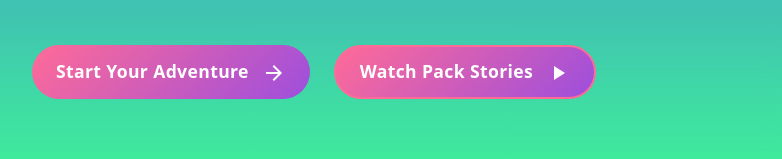
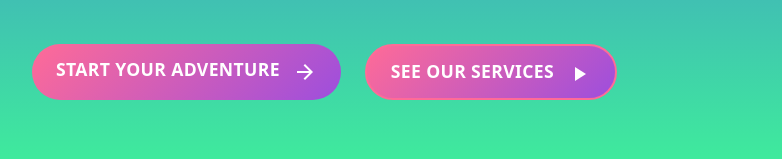
Before and after one commit to lawrence18365/tailtrek, a plain HTML site: page index.html in a window 1280 px wide. Shown: the part 641-800 px from the top of the page, 0-782 px from the left. Drawn offline with nearby package versions, Linux system fonts and the light colour scheme; a web font is replaced by a local one.

Commit message:
Update index.html

```diff
--- a/index.html
+++ b/index.html
@@ -1109,19 +1109,20 @@ body {
             </p>
 
                 <div class="cta-group">
-                    <button class="cta-button primary-cta">
-                        Start Your Adventure
+    <a href="#contact" class="cta-button primary-cta">
+        START YOUR ADVENTURE
         <svg width="24" height="24" viewBox="0 0 24 24" fill="currentColor">
             <path d="M12 4l-1.41 1.41L16.17 11H4v2h12.17l-5.58 5.59L12 20l8-8z"/>
         </svg>
-                    </button>
-                    <button class="cta-button secondary-cta">
-                        Watch Pack Stories
+    </a>
+    <a href="#services" class="cta-button secondary-cta">
+        SEE OUR SERVICES
         <svg width="24" height="24" viewBox="0 0 24 24" fill="currentColor">
             <path d="M8 5v14l11-7z"/>
         </svg>
-                    </button>
-                </div>
+    </a>
+</div>
+
             </div>
 
             <div class="hero-image-container">
@@ -1133,6 +1134,9 @@ body {
     </section>
 
 <style>
+.cta-button {
+    text-decoration: none;
+}
 @media (max-width: 768px) {
     .nav-wrapper {
         padding: 0.75rem 0;
```
Lines whose indentation alone changed are shown as unchanged.
